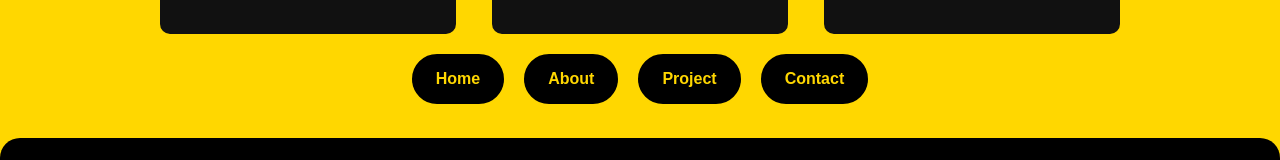
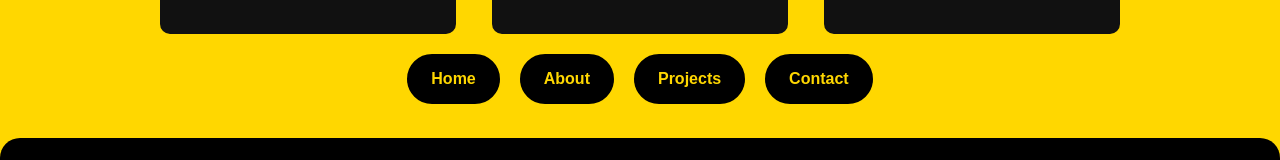
Before and after one commit to Sage-senpai/My-Portfolio, a React (Vite) app: page /gallery in a window 1280 px wide. Shown: the part 1244-1404 px from the top of the page. Built offline with nearby package versions, Linux system fonts and the light colour scheme.

Commit message:
fixed link tag and routing path

```diff
--- a/src/App.jsx
+++ b/src/App.jsx
@@ -1,7 +1,6 @@
 // File: src/App.js
 import React from "react";
 import { BrowserRouter as Router, Routes, Route } from "react-router-dom";
-import { Link } from "react-router-dom";
 import Home from "./pages/Home";
 import About from "./pages/About";
 import Projects from "./pages/projects";
--- a/src/pages/About.jsx
+++ b/src/pages/About.jsx
@@ -82,9 +82,9 @@ function About() {
 
         <div className="pill-categories-1">
             <Link to="/home" className="pill themed">Home</Link>
-            <Link to="/project" className="pill themed">Project</Link>
+            <Link to="/projects" className="pill themed">Projects</Link>
             <Link to="/contact" className="pill themed">Contact</Link>
-            <link to="/gallery" className="pill themed">Gallery </link>
+            <Link to="/gallery" className="pill themed">Gallery </Link>
           </div>
     </div>
   );
--- a/src/pages/Contact.jsx
+++ b/src/pages/Contact.jsx
@@ -70,7 +70,7 @@ function Contact() {
               <Link to="/home" className="pill themed">Home</Link>
                           <Link to="/about" className="pill themed">About</Link>
                           <Link to="/projects" className="pill themed">Projects</Link>
-                          <link to="/gallery" className="pill themed">Gallery</link>
+                          <Link to="/gallery" className="pill themed">Gallery</Link>
             </div>
     </div>
   );
--- a/src/pages/Gallery.jsx
+++ b/src/pages/Gallery.jsx
@@ -42,7 +42,7 @@ function Gallery() {
       <div className="pill-categories-1">
             <Link to="/home" className="pill themed">Home</Link>
             <Link to="/about" className="pill themed">About</Link>
-            <Link to="/project" className="pill themed">Project</Link>
+            <Link to="/projects" className="pill themed">Projects</Link>
             <Link to="/contact" className="pill themed">Contact</Link>
 
           </div>
--- a/src/pages/Home.jsx
+++ b/src/pages/Home.jsx
@@ -35,9 +35,9 @@ function Home() {
           </p>
           <div className="pill-categories">
             <Link to="/about" className="pill themed">About</Link>
-            <Link to="/project" className="pill themed">Project</Link>
+            <Link to="/projects" className="pill themed">Projects</Link>
             <Link to="/contact" className="pill themed">Contact</Link>
-            <link to="/gallery" className="pill themed">Gallery</link>
+            <Link to="/gallery" className="pill themed">Gallery</Link>
 
           </div>
         </div>
--- a/src/pages/projects.jsx
+++ b/src/pages/projects.jsx
@@ -77,7 +77,7 @@ function Projects() {
         <Link to="/home" className="pill themed">Home</Link>
                     <Link to="/about" className="pill themed">About</Link>
                     <Link to="/contact" className="pill themed">Contact</Link>
-                    <link to="/gallery" className="pill themed">Gallery</link>
+                    <Link to="/gallery" className="pill themed">Gallery</Link>
       </div>
     </div>
   );
```
Also changed, not shown: vercel.json (added).
